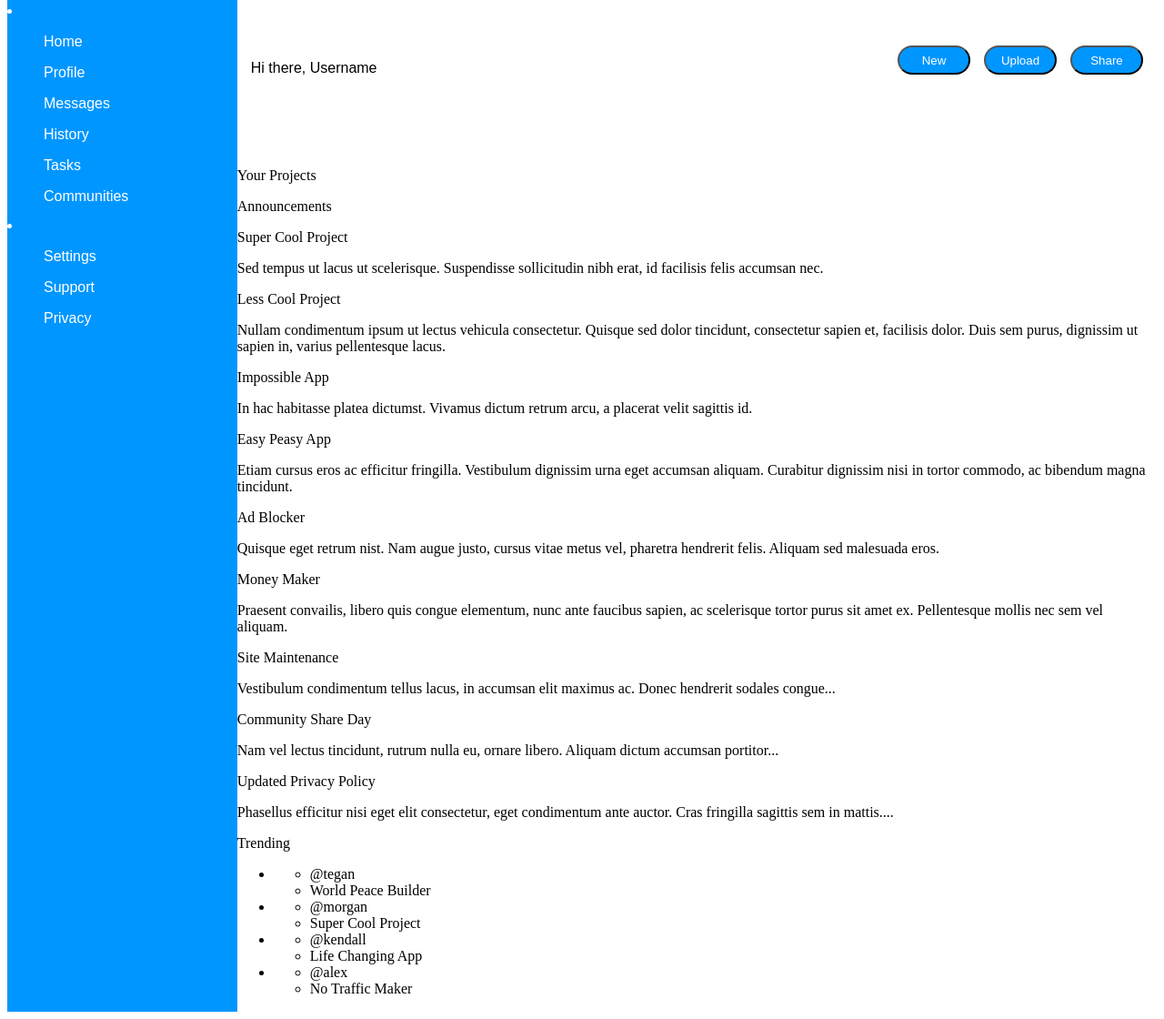
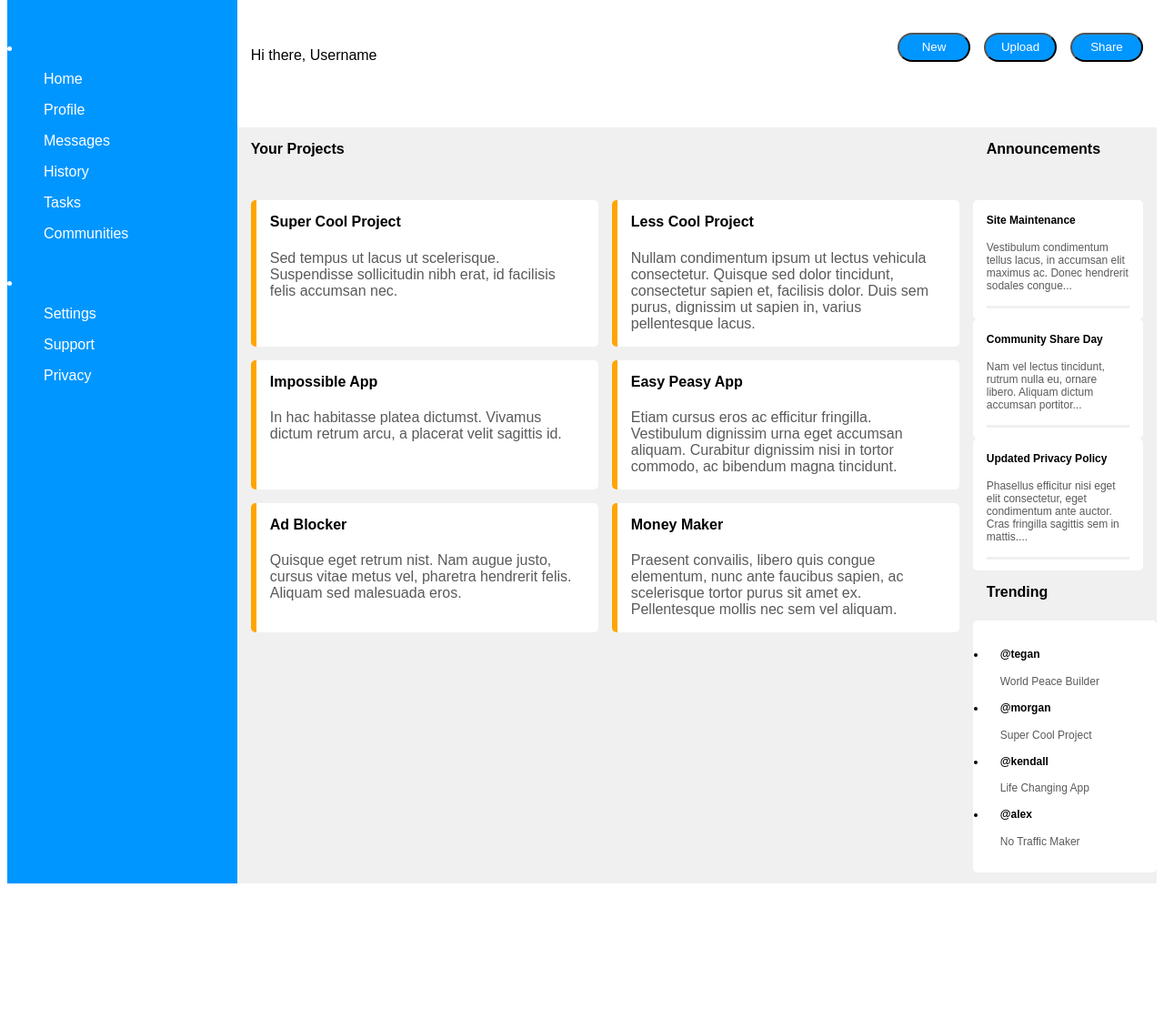
Before and after one commit to SeanMero/admin-dashboard, a plain HTML site: page index.html in a window 1280 px wide. Shown: the part 76-1196 px from the top of the page at 91% size. After the commit the page ends 1055 px from the top, so only its background shows below. Drawn offline with Linux system fonts and the light colour scheme.

Commit message:
Finish styling

```diff
--- a/index.html
+++ b/index.html
@@ -34,77 +34,72 @@
       </div>
     </div>
     <div class="body">
-      <div class="body-header">
-        <p>Your Projects</p>
-        <p>Announcements</p>
+      <h4 class="projects">Your Projects</h4>
+      <h4 class="announcements">Announcements</h4>
+      <div class="cards">
         <div class="card">
-          <p>Super Cool Project</p>
+          <h4>Super Cool Project</h4>
           <p>Sed tempus ut lacus ut scelerisque. Suspendisse sollicitudin nibh erat, id facilisis felis accumsan nec.</p>
         </div>
         <div class="card">
-          <p>Less Cool Project</p>
+          <h4>Less Cool Project</h4>
           <p>Nullam condimentum ipsum ut lectus vehicula consectetur. Quisque sed dolor tincidunt, consectetur sapien et, facilisis dolor. Duis sem purus, dignissim ut sapien in, varius pellentesque lacus.</p>
         </div>
         <div class="card">
-          <p>Impossible App</p>
+          <h4>Impossible App</h4>
           <p>In hac habitasse platea dictumst. Vivamus dictum retrum arcu, a placerat velit sagittis id.</p>
         </div>
         <div class="card">
-          <p>Easy Peasy App</p>
+          <h4>Easy Peasy App</h4>
           <p>Etiam cursus eros ac efficitur fringilla. Vestibulum dignissim urna eget accumsan aliquam. Curabitur dignissim nisi in tortor commodo, ac bibendum magna tincidunt.</p>
         </div>
         <div class="card">
-          <p>Ad Blocker</p>
+          <h4>Ad Blocker</h4>
           <p>Quisque eget retrum nist. Nam augue justo, cursus vitae metus vel, pharetra hendrerit felis. Aliquam sed malesuada eros.</p>
         </div>
         <div class="card">
-          <p>Money Maker</p>
+          <h4>Money Maker</h4>
           <p>Praesent convailis, libero quis congue elementum, nunc ante faucibus sapien, ac scelerisque tortor purus sit amet ex. Pellentesque mollis nec sem vel aliquam.</p>
         </div>
       </div>
-      <div class="side-top"></div>
-        <div class="side-card">
-          <p>Site Maintenance</p>
+      <div class="side-top">
+        <div class="card">
+          <h4>Site Maintenance</h4>
           <p>Vestibulum condimentum tellus lacus, in accumsan elit maximus ac. Donec hendrerit sodales congue...</p>
         </div>
-        <div class="side-card">
-          <p>Community Share Day</p>
+        <div class="card">
+          <h4>Community Share Day</h4>
           <p>Nam vel lectus tincidunt, rutrum nulla eu, ornare libero. Aliquam dictum accumsan portitor...</p>
         </div>
-        <div class="side-card">
-          <p>Updated Privacy Policy</p>
+        <div class="card">
+          <h4>Updated Privacy Policy</h4>
           <p>Phasellus efficitur nisi eget elit consectetur, eget condimentum ante auctor. Cras fringilla sagittis sem in mattis....</p>
         </div>
+      </div>
       <div class="side-bottom">
-        <p>Trending</p>
+        <h4>Trending</h4>
+        <div class="card">
           <ul>
             <li>
-            <ul>
-              <li>@tegan</li>
-              <li>World Peace Builder</li>
-            </ul>
+              <h4>@tegan</h4>
+              <p>World Peace Builder</p>
             </li>
             <li>
-            <ul>
-              <li>@morgan</li>
-              <li>Super Cool Project</li>
-            </ul>
+              <h4>@morgan</h4>
+              <p>Super Cool Project</p>
             </li>
             <li>
-            <ul>
-              <li>@kendall</li>
-              <li>Life Changing App</li>
-            </ul>
+              <h4>@kendall</h4>
+              <p>Life Changing App</p>
             </li>
             <li>
-            <ul>
-              <li>@alex</li>
-              <li>No Traffic Maker</li>
-            </ul>
+              <h4>@alex</h4>
+              <p>No Traffic Maker</p>
             </li>
           </ul>
         </div>
       </div>
     </div>
+  </div>
 </body>
 </html>
--- a/style.css
+++ b/style.css
@@ -1,16 +1,20 @@
+* {
+  font-family: sans-serif;
+}
+
 .container {
   display: grid;
-  grid-template: 1fr 4fr / 1fr 4fr;
+  grid-template: 20% 80% / 1fr 4fr;
 }
 
 .dashboard {
-  grid-area: 1 / 1 / -1 / 1;
+  grid-area: 1 / 1 / -1 / 2;
   background-color: rgb(0, 150, 255);
   color: white;
-  font-family: sans-serif;
   font-weight: 525;
   display: grid;
   grid-template-rows: 6% 20% 20%;
+  gap: 50px;
 }
 
 .dashboard > h2 {
@@ -28,12 +32,12 @@ input[type="search"] {
   margin: 15px;
   grid-area: 1 / 1 / 2 / 2;
   height: 2rem;
+  background-color: rgb(240, 240, 240);
 }
 
 .header > p {
   grid-area: 2 / 1 / 3 / 2;
   margin-left: 15px;
-  font-family: sans-serif;
 }
 
 .buttons {
@@ -48,7 +52,6 @@ input[type="search"] {
   border-radius: 20px;
   background-color: rgb(0, 150, 255);
   color: white;
-  font-family: sans-serif;
   font-weight: 501;
   height: 2rem;
   width: 5rem;
@@ -56,4 +59,82 @@ input[type="search"] {
 
 .body {
   grid-area: 2 / 2 / 2 / 2;
+  display: grid;
+  grid-template: 1fr repeat(2, 4fr) / 2fr 2fr 1fr;
+  background-color: rgb(240, 240, 240);
 }
+
+.body p {
+  color: rgb(90, 90, 90);
+}
+
+.projects {
+  grid-area: 1 / 1 / 2 / 2;
+  margin-left: 15px;
+}
+
+.announcements {
+  grid-area: 1 / 3 / 2 / 4;
+}
+
+.side-top {
+  grid-area: 2 / 3 / 3 / 4;
+  display: grid;
+}
+
+.side-bottom {
+  grid-area: 3 / 3 / 4 / 4;
+}
+
+.cards {
+  grid-area: 2 / 1 / 5 / 3;
+  display: grid;
+  grid-template: repeat(3, min-content) / 1fr 1fr;
+  gap: 15px;
+  margin-left: 15px;
+  margin-right: 15px;
+}
+
+.card {
+  background-color: white;
+  border-radius: 5px;
+}
+
+.cards > .card {
+  border-left-style: solid;
+  border-left-width: 0.4rem;
+  border-left-color: orange;
+}
+
+h4 {
+  margin-left: 15px;
+  margin-top: 15px;
+}
+
+.side-top > .card, .side-bottom > .card {
+  font-size: 0.75rem;
+}
+
+.card > p {
+  margin-left: 15px;
+  margin-right: 15px;
+}
+
+.side-top .card {
+  margin-right: 15px;
+}
+
+.side-top p {
+  padding-bottom: 15px;
+  border-bottom-style: solid;
+  border-bottom-width: 0.2rem;
+  border-bottom-color: rgb(240, 240, 240);
+}
+
+.card ul {
+  padding: 15px;
+}
+
+.side-bottom p {
+  padding-left: 15px;
+}
```
Lines whose indentation alone changed are shown as unchanged.
